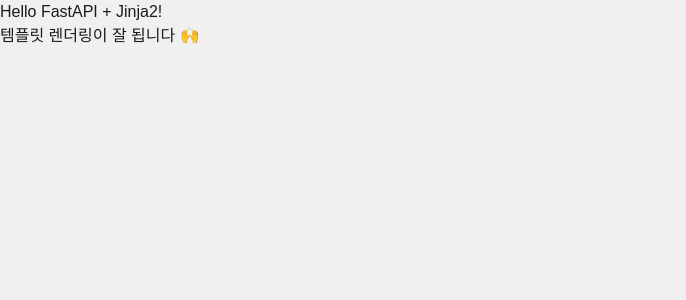
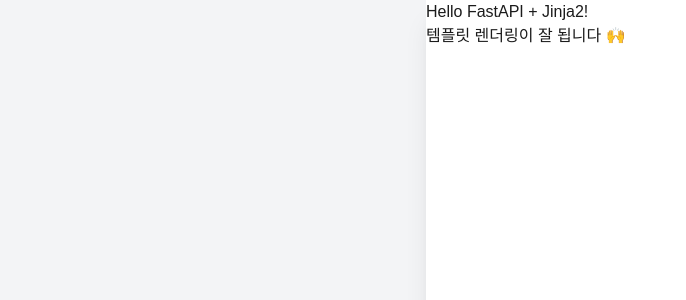
Before and after one commit to openSW-team5/openSW5_DEV, a FastAPI app: page / in a window 1280 px wide. Shown: the top 300 px of the page, without its empty margins (0-686 px from the left). Run offline with FastAPI, Linux system fonts and the light colour scheme; style sheets or scripts are compiled from the project's sources; some libraries are stand-ins or nearby versions; some web fonts are replaced.

Commit message:
base.html에 웹앱 컨테이너 추가

```diff
--- a/app/templates/base.html
+++ b/app/templates/base.html
@@ -22,8 +22,11 @@
     <!-- Alpine.js -->
     <script defer src="https://cdn.jsdelivr.net/npm/alpinejs@3.13.5/dist/cdn.min.js"></script>
   </head>
-  <body class="min-h-screen bg-background">
-    {% block content %}{% endblock %}
+  <body class="min-h-screen bg-gray-100">
+    <!-- 웹앱 컨테이너: 모바일은 전체화면, PC는 중앙 고정폭 -->
+    <div class="max-w-[428px] mx-auto bg-white min-h-screen shadow-xl relative">
+      {% block content %}{% endblock %}
+    </div>
 
     <script src="{{ url_for('static', path='js/app.js') }}"></script>
   </body>
```
